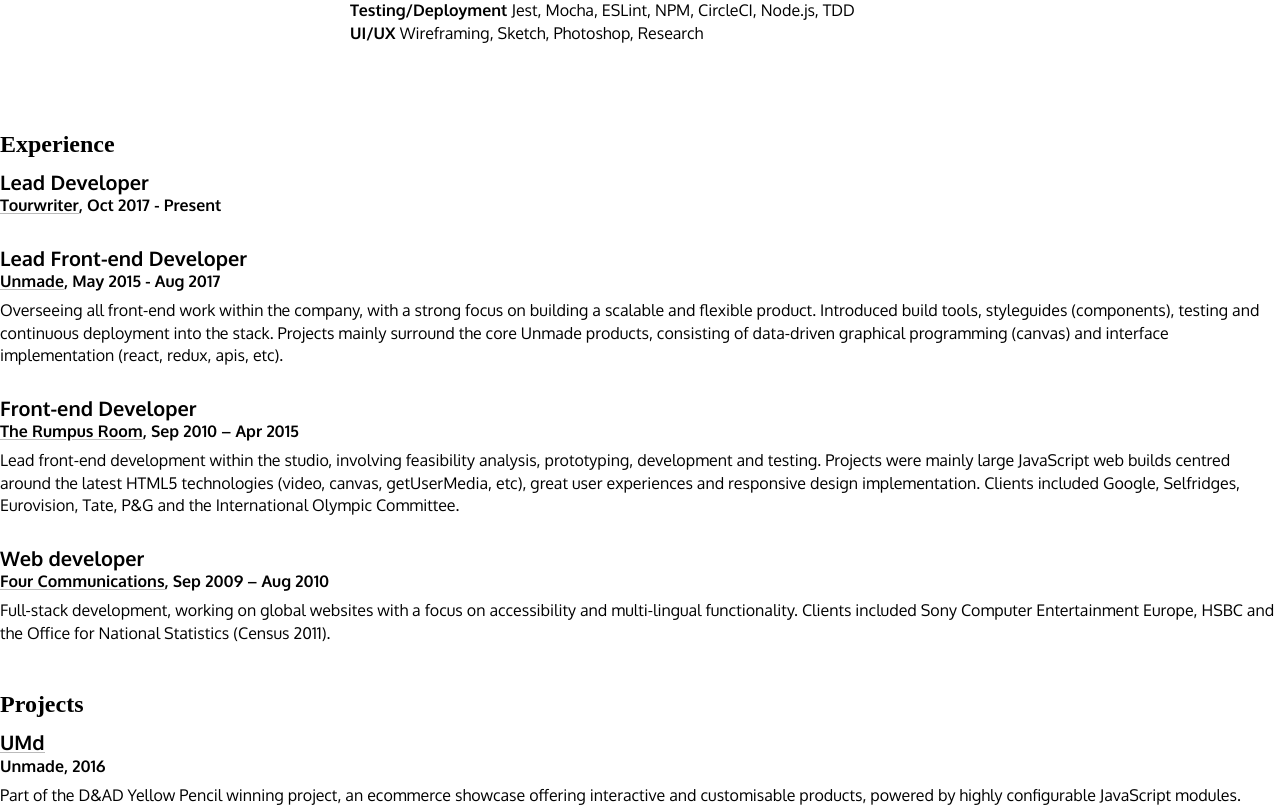
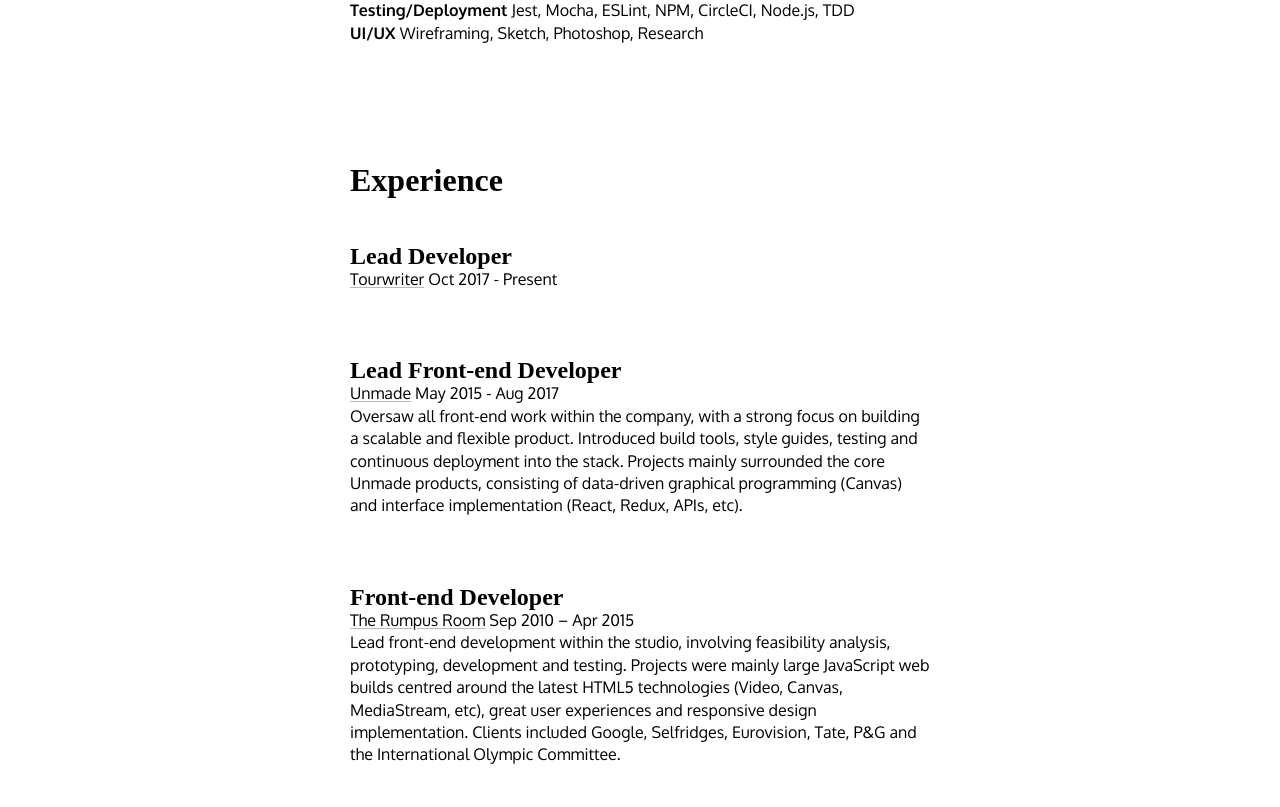
Before and after one commit to twentyrogersc/crai.gr, a Next.js app: page /cv in a window 1280 px wide. Shown: the part 1020-1827 px from the top of the page. Built offline with nearby package versions, Linux system fonts and the light colour scheme.

Commit message:
Added initial Experience component.

```diff
--- /dev/null
+++ b/components/Experience.js
@@ -0,0 +1,60 @@
+import Link from './Link'
+import Section from './Section'
+import Subtitle from './Subtitle'
+import Title from './Title'
+import styled from 'styled-components'
+
+const Root = Section.extend``
+
+const Job = styled.div`
+  margin-bottom: 20px;
+`
+
+const Role = Subtitle.extend``
+
+const Description = styled.p`
+  margin: 0;
+`
+
+const experience = [
+  {
+    company: 'Tourwriter',
+    url: 'https://tourwriter.com/',
+    date: 'Oct 2017 - Present',
+    role: 'Lead Developer'
+  },
+  {
+    company: 'Unmade',
+    url: 'https://unmade.com',
+    date: 'May 2015 - Aug 2017',
+    role: 'Lead Front-end Developer',
+    description:
+      'Oversaw all front-end work within the company, with a strong focus on building a scalable and flexible product. Introduced build tools, style guides, testing and continuous deployment into the stack. Projects mainly surrounded the core Unmade products, consisting of data-driven graphical programming (Canvas) and interface implementation (React, Redux, APIs, etc).'
+  },
+  {
+    company: 'The Rumpus Room',
+    url: 'https://vimeo.com/therumpusroom',
+    date: 'Sep 2010 – Apr 2015',
+    role: 'Front-end Developer',
+    description:
+      'Lead front-end development within the studio, involving feasibility analysis, prototyping, development and testing. Projects were mainly large JavaScript web builds centred around the latest HTML5 technologies (Video, Canvas, MediaStream, etc), great user experiences and responsive design implementation. Clients included Google, Selfridges, Eurovision, Tate, P&G and the International Olympic Committee.'
+  }
+]
+
+export default function Experience() {
+  return (
+    <Root>
+      <Title>Experience</Title>
+      {experience.map(({ company, date, description, role, url }, index) => (
+        <Job key={index}>
+          <Role>{role}</Role>
+          <Link href={url} target="_blank">
+            {company}
+          </Link>{' '}
+          {date}
+          <Description>{description}</Description>
+        </Job>
+      ))}
+    </Root>
+  )
+}
--- a/pages/cv.js
+++ b/pages/cv.js
@@ -1,11 +1,12 @@
 import Contact from '../components/Contact'
+import Experience from '../components/Experience'
 import Intro from '../components/Intro'
 import Skills from '../components/Skills'
+import styled from 'styled-components'
 
 import Card from '../components/Card'
 import Link from '../components/Link'
 import Subtitle from '../components/Subtitle'
-import styled from 'styled-components'
 
 const Root = styled.main``
 
@@ -18,48 +19,7 @@
     <Root>
       <Intro expand />
       <Skills />
-
-      <Subtitle>Experience</Subtitle>
-      <Card
-        company="Tourwriter"
-        companyHref="https://tourwriter.com/"
-        date="Oct 2017 - Present"
-        title="Lead Developer"
-      />
-      <Card
-        company="Unmade"
-        companyHref="https://unmade.com"
-        date="May 2015 - Aug 2017"
-        title="Lead Front-end Developer"
-      >
-        Overseeing all front-end work within the company, with a strong focus on building a scalable
-        and flexible product. Introduced build tools, styleguides (components), testing and
-        continuous deployment into the stack. Projects mainly surround the core Unmade products,
-        consisting of data-driven graphical programming (canvas) and interface implementation
-        (react, redux, apis, etc).
-      </Card>
-      <Card
-        company="The Rumpus Room"
-        companyHref="https://vimeo.com/therumpusroom"
-        date="Sep 2010 – Apr 2015"
-        title="Front-end Developer"
-      >
-        Lead front-end development within the studio, involving feasibility analysis, prototyping,
-        development and testing. Projects were mainly large JavaScript web builds centred around the
-        latest HTML5 technologies (video, canvas, getUserMedia, etc), great user experiences and
-        responsive design implementation. Clients included Google, Selfridges, Eurovision, Tate, P&G
-        and the International Olympic Committee.
-      </Card>
-      <Card
-        company="Four Communications"
-        companyHref="http://www.fourcommunications.com"
-        date="Sep 2009 – Aug 2010"
-        title="Web developer"
-      >
-        Full-stack development, working on global websites with a focus on accessibility and
-        multi-lingual functionality. Clients included Sony Computer Entertainment Europe, HSBC and
-        the Office for National Statistics (Census 2011).
-      </Card>
+      <Experience />
 
       <Subtitle>Projects</Subtitle>
       <Card company="Unmade" date="2016" title="UMd" titleHref="https://umd.studio">
```
